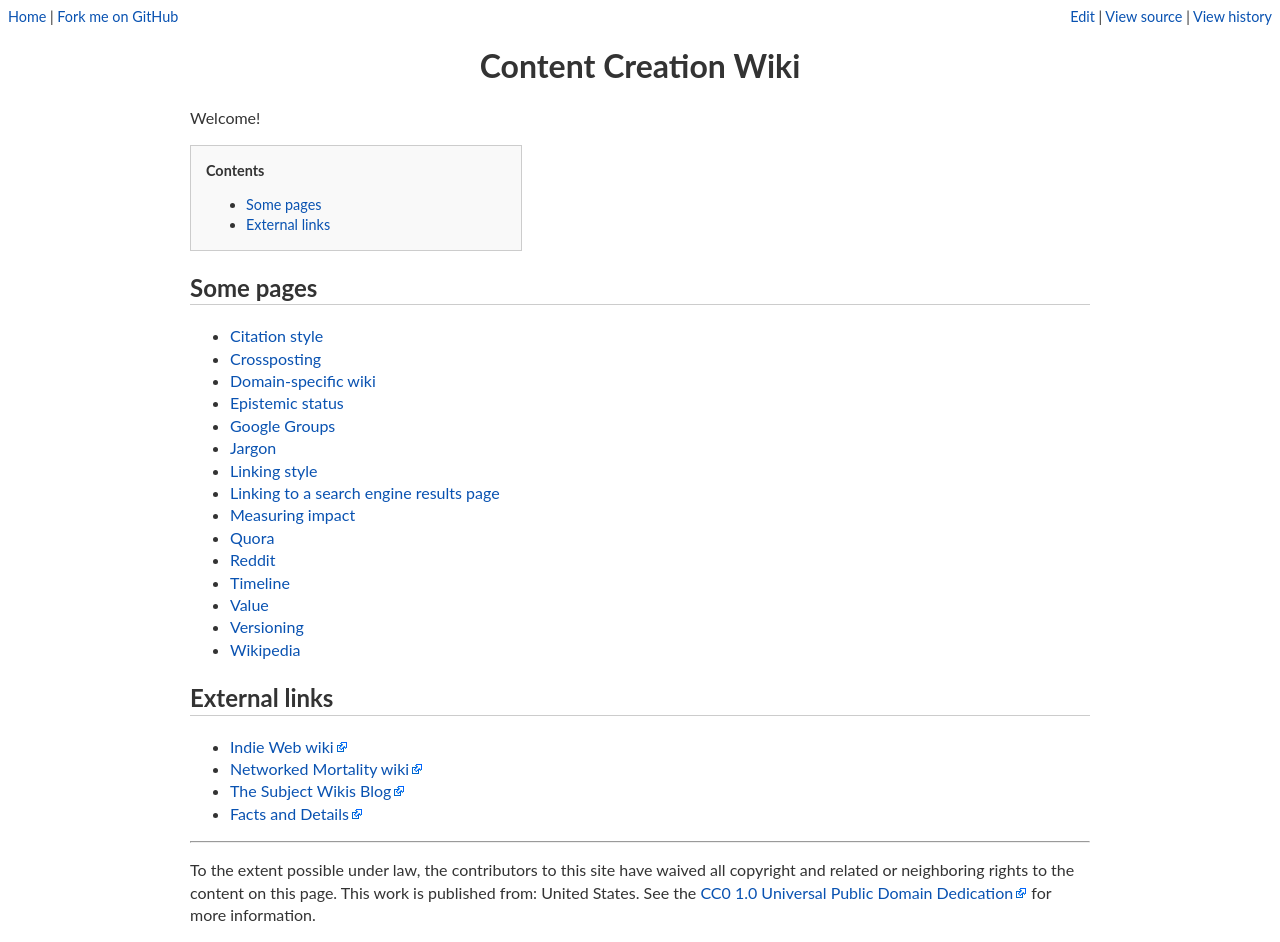
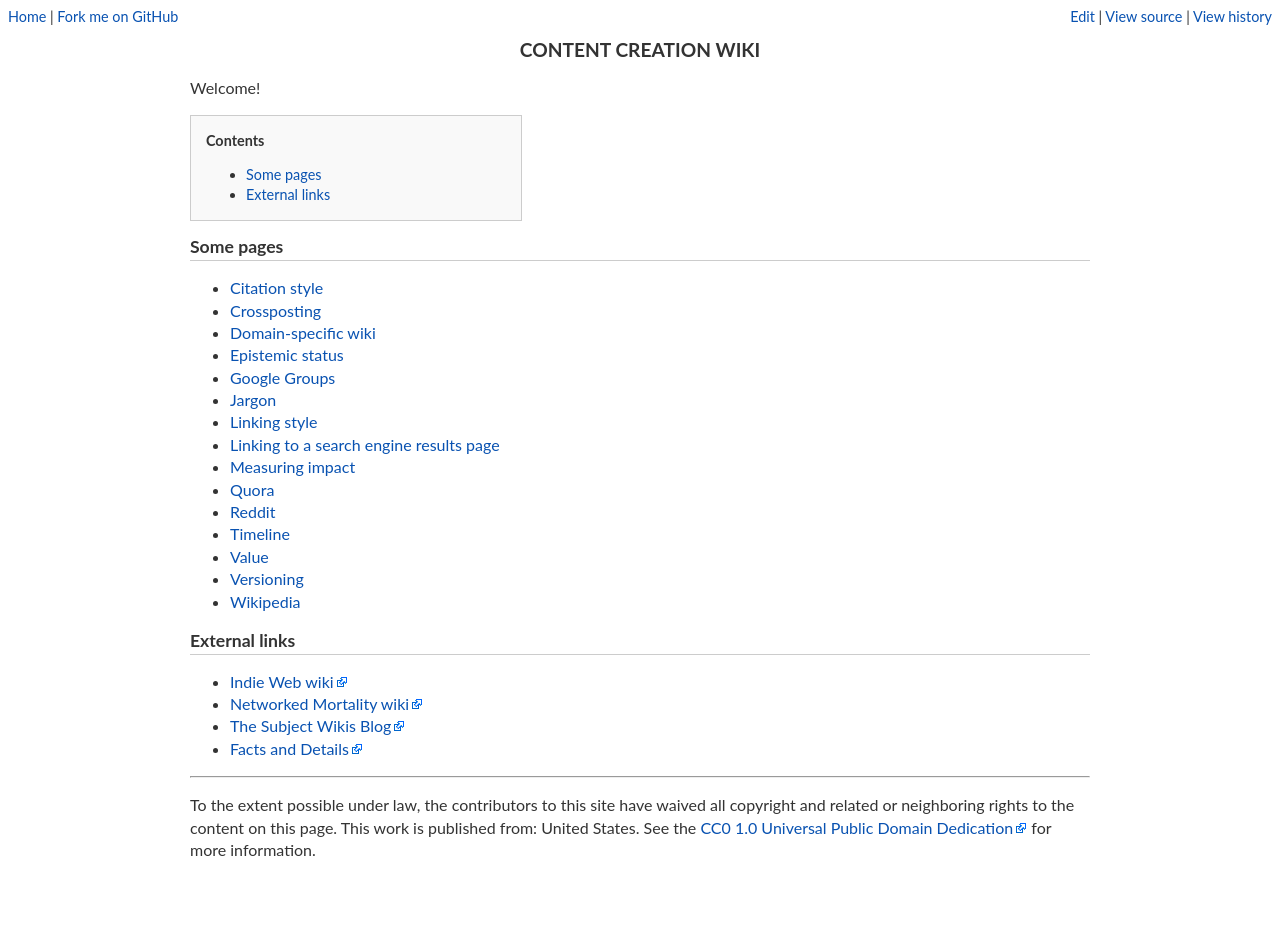
Before and after one commit to riceissa/contentcreation, a Jekyll site: the page built from index.md, in a window 1280 px wide. Built offline with Jekyll 4.4.1, drawn with Linux system fonts in a browser that asks for light colours; after the commit the page ends 900 px from its top, so only the background shows below that.

Commit message:
Adjust heading size and case

```diff
--- a/_includes/default.css
+++ b/_includes/default.css
@@ -18,6 +18,11 @@ nav {
     overflow: hidden;
 }
 
+h1 {
+  font-size: 120%;
+  text-transform: uppercase;
+}
+h2, h3, h4, h5, h6 { font-size: 110%; }
 h2 { border-bottom: 1px solid #ccc; }
 
 a { text-decoration: none; }
```
